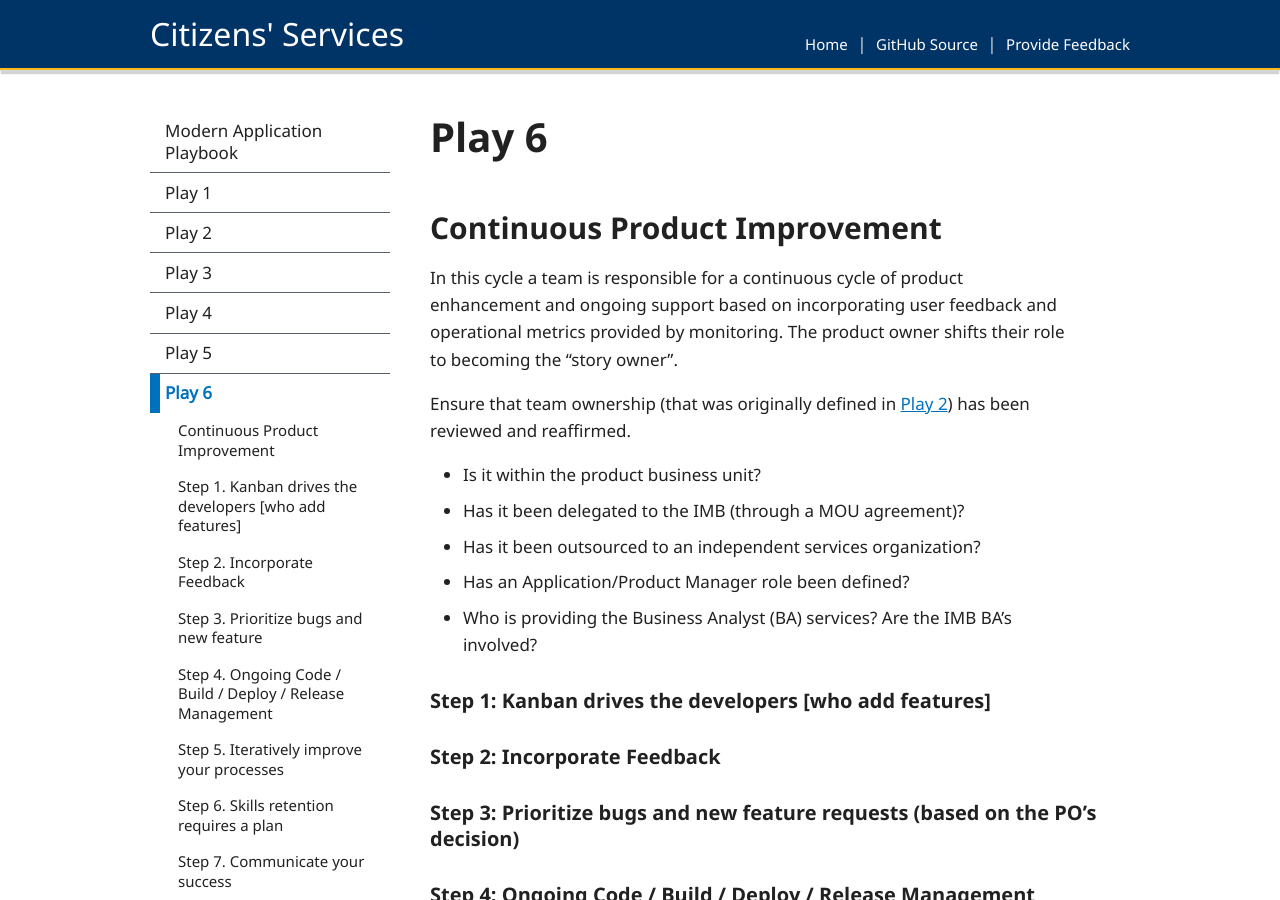
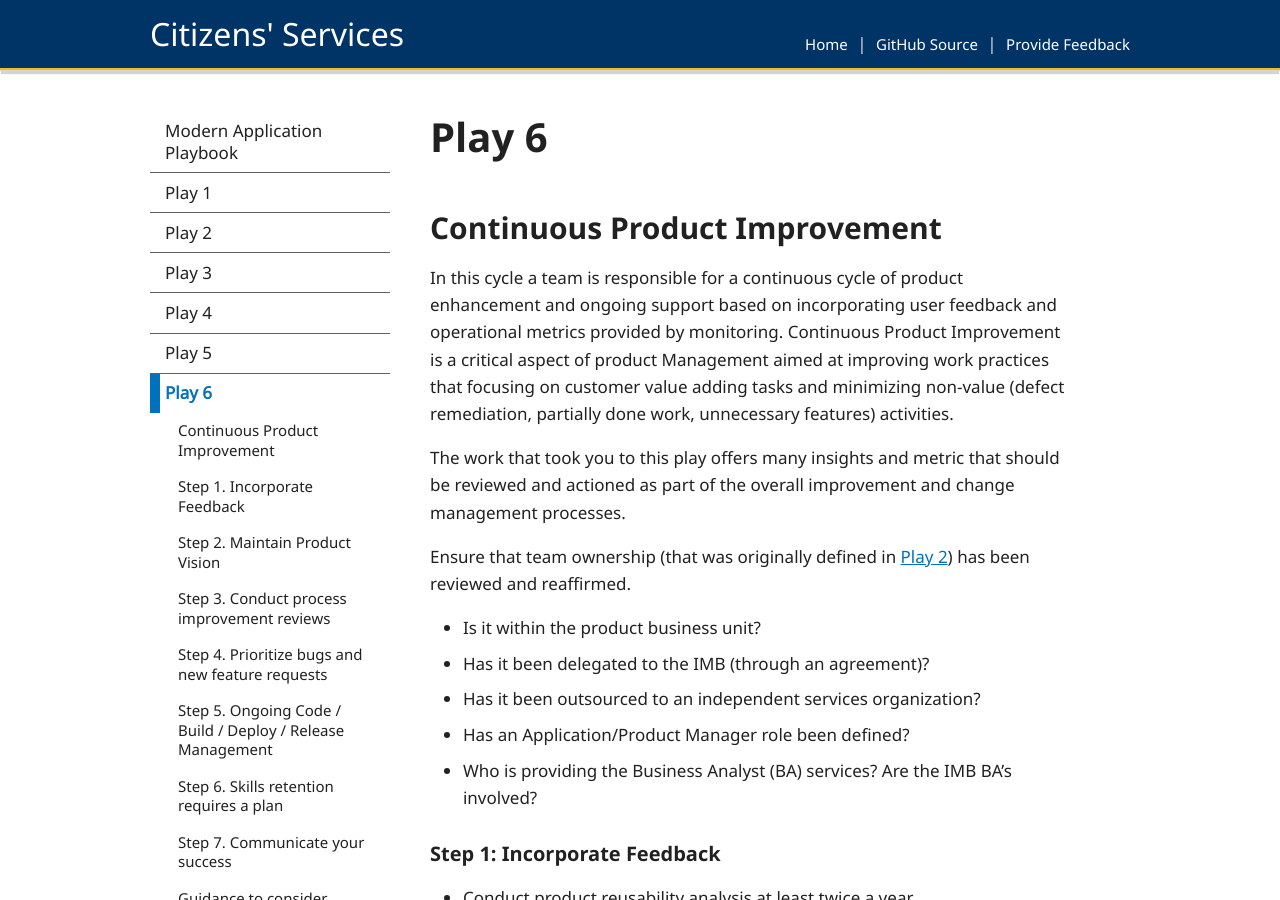
Before and after one commit to HeatherRemacle/exchangelabops, a Jekyll site: the page built from plays/play6.md, in a window 1280 px wide and 900 px high. Built offline with Jekyll 4.4.1, drawn with Linux system fonts in a browser that asks for light colours; some of the changed text lies outside the part shown.

Commit message:
Update play 6

```diff
--- a/plays/play6.md
+++ b/plays/play6.md
@@ -7,16 +7,16 @@ sidenav: docs
 subnav:
   - text: Continuous Product Improvement
     href: '#continuous-product-improvement'
-  - text: Step 1. Kanban drives the developers [who add features]
-    href: '#step-1-kanban-drives-the-developers-who-add-features'
-  - text: Step 2. Incorporate Feedback
-    href: '#step-2-incorporate-feedback'
-  - text: Step 3. Prioritize bugs and new feature
-    href: '#step-3-prioritize-bugs-and-new-feature-requests-based-on-the-pos-decision'
-  - text: Step 4. Ongoing Code / Build / Deploy / Release Management
-    href: '#step-4-ongoing-code--build--deploy--release-management'
-  - text: Step 5. Iteratively improve your processes
-    href: '#step-5-iteratively-improve-your-processes'
+  - text: Step 1. Incorporate Feedback
+    href: '#step-1-incorporate-feedback'
+  - text: Step 2. Maintain Product Vision
+    href: '#step-2-maintain-product-vision'
+  - text: Step 3. Conduct process improvement reviews
+    href: '#step-3-conduct-process-improvement-reviews'
+  - text: Step 4. Prioritize bugs and new feature requests
+    href: '#step-4-prioritize-bugs-and-new-feature-requests'
+  - text: Step 5. Ongoing Code / Build / Deploy / Release Management
+    href: '#step-5-ongoing-code--build--deploy--release-management'
   - text: Step 6. Skills retention requires a plan
     href: '#step-6-skills-retention-requires-a-plan'
   - text: Step 7. Communicate your success
@@ -25,43 +25,74 @@ subnav:
     href: '#guidance-to-consider'
 ---
 ## Continuous Product Improvement
-In this cycle a team is responsible for a continuous cycle of product enhancement and ongoing support based on incorporating user feedback and operational metrics provided by monitoring.  The product owner shifts their role to becoming the “story owner”.
+In this cycle a team is responsible for a continuous cycle of product enhancement and ongoing support based on incorporating user feedback and operational metrics provided by monitoring.  Continuous Product Improvement is a critical aspect of product Management aimed at improving work practices that focusing on customer value adding tasks and minimizing non-value (defect remediation, partially done work, unnecessary features) activities.
+
+The work that took you to this play offers many insights and metric that should be reviewed and actioned as part of the overall improvement and change management processes.
 
 Ensure that team ownership (that was originally defined in [Play 2](/CITZ-IMB-playbook/play2)) has been reviewed and reaffirmed.
-- Is it within the product business unit?
-- Has it been delegated to the IMB (through a MOU agreement)?
-- Has it been outsourced to an independent services organization?
-- Has an Application/Product Manager role been defined?
-- Who is providing the Business Analyst (BA) services? Are the IMB BA’s involved?
+-	Is it within the product business unit?
+-	Has it been delegated to the IMB (through an agreement)?
+-	Has it been outsourced to an independent services organization?
+-	Has an Application/Product Manager role been defined?
+-	Who is providing the Business Analyst (BA) services? Are the IMB BA’s involved?
 
-### Step 1: Kanban drives the developers [who add features]
+### Step 1: Incorporate Feedback
+-	Conduct product reusability analysis at least twice a year
+    -	Defer to a product usability expert to run workshops
+    -	Aim for incremental deliverables, identify the features users want (unnecessary features result in partially done work)
+    -	Review and obtain metrics that can provide product adoption and usage insights
+-	Prioritize feedback
 
-### Step 2: Incorporate Feedback
+### Step 2: Maintain Product Vision
+-	Review the product roadmap with the team and your stakeholders
+-	Reaffirm direction
+-	Regularly groom the Kanban board
+-	Review user story catalogue, deprecate stories that are no longer valued
+-	Strive for better team and stakeholder collaboration.
 
-### Step 3: Prioritize bugs and new feature requests (based on the PO’s decision)
+### Step 3: Conduct process improvement reviews
+-	Prioritize type of improvement
+    -	Deliberate improvement: make features better that add user value. Focus on small incremental improvements that can be quickly deployed.
+    -	Frequency improvement: identify features that would benefit from increased usage. Communicate with the team. Incorporate into the product release plan.
+    -	Adoption improvements:  A feature that is core to the product isn’t being used, identify opportunities to recast the feature. This may introduce risk, plan potential solutions.
+-	Identify non-valued work (defects, partially done work, unnecessary features, sources of delays), devise strategies to address
+-	Seek to improve the sizing of tasks
+-	Maintain an ’improvement” backlog.
 
-### Step 4: Ongoing Code / Build / Deploy / Release Management
+### Step 4: Prioritize bugs and new feature requests
+-	Defects lead to customer dissatisfaction, and reduce team efficiency
+    -	aim for a zero defect policy
+    -	bugs have higher priority over new feature development
+    -	maintain a defect backlog
+-	Maintain a ‘root cause registry’ of logged defects/bugs
+    -	aim for a zero defect policy
+    -	bugs have higher priority over new feature development
+    -	maintain a defect backlog
 
-### Step 5: Iteratively improve your processes
-- Seek to improve the sizing of tasks.
-- Strive for better team and stakeholder collaboration.
+### Step 5: Ongoing Code / Build / Deploy / Release Management
+-	Commitment to feature driven development where team pulls tasks from the Kanban board
+-	Review your tooling, are there updates or dependencies that impact the supportability of your product?
+-	When was the documentation last reviewed?
+-	Utilize application performance monitoring tools to conduct application flow analysis. This will help to show what features users are or are not using.
+-	Conduct code reviews to identify partially done work, features that have not been deployed.
+-	Review image build times, can they be reduced?
+-	Validate release rollback process.
 
 ### Step 6: Skills retention requires a plan
-- Change is inevitable, ensure you have a succession plan in place for each ‘role’ on your team .
-- Review your processes, review your documentation.
-- Share knowledge.
-- Ask for feedback from other groups.
-- Seek opportunities to invite other interested workers into the team (via ‘Expression of Interest’ Temporary Assignments).
-- Engage University/College Co-op students.
-- Give staff the time to take webinars and other online training.
+-	Reducing “handoffs” is difficult, studies show that after the 4th handoff only 6% of the original knowledge is retained
+-	Change is inevitable, ensure you have a succession plan in place for each ‘role’ on your team .
+-	Share knowledge .
+-	Ask for feedback from other groups.
+-	Seek opportunities to invite other interested workers into the team (via ‘Expression of Interest’ Temporary Assignments).
+-	Engage University/College Co-op students.
+-	Give staff the time to take webinars and other online training.
 
 ### Step 7: Communicate your success
-- Measure, celebrate and communicate the team’s workflow throughout the organization through announcements such as newsletters, provide ‘lessons learned’ webinars and presentations and author blogs.
-
+-	Measure, celebrate and communicate the team’s workflow throughout the organization through announcements such as newsletters, provide ‘lessons learned’ webinars and presentations and author blogs.
 
 ### Guidance to consider:
--	Does your team composition (IS21, IS24, IS27s)  still reflect the products’ needs?
--	Does your team have access to  Service Design and User Experience (UX) skills as needed?
+-	Does your team composition (IS21, IS24, IS27s) still reflect the products’ needs?
+-	Does your team have access to Service Design and User Experience (UX) skills as needed?
 -	Kanban board guides activities.
 -	Incident/Bug Tickets can be assigned.
 -	Task assignment system (Jira) is being regularly reviewed.
```
